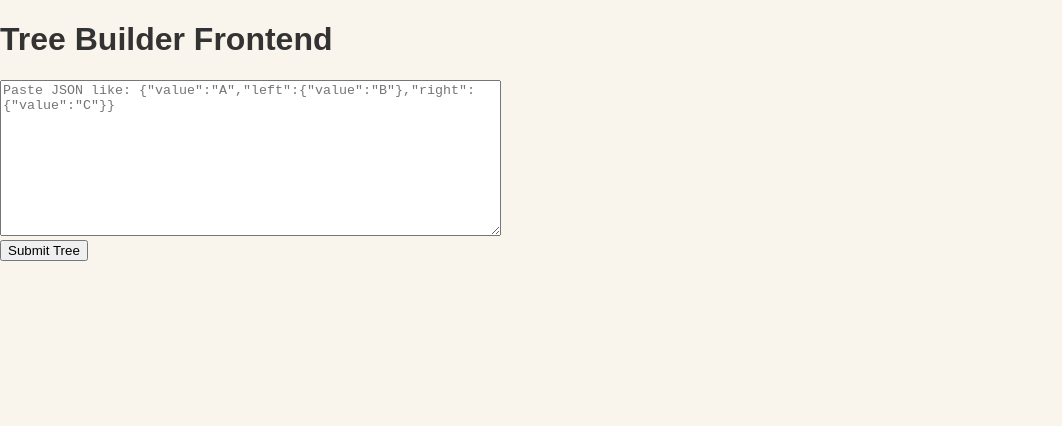
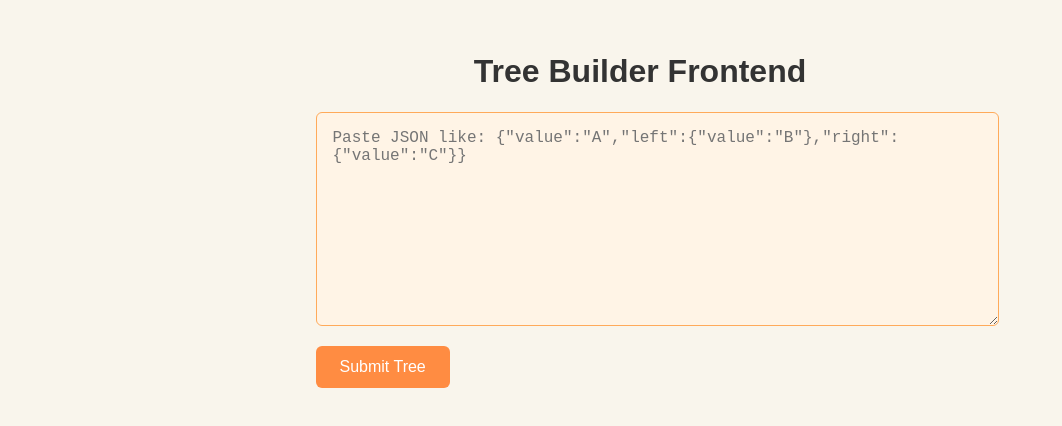
Before and after one commit to BJamesShea/treebuilder-frontend, a React (Create React App) app: page / in a window 1280 px wide. Shown: the top 426 px of the page, without its empty margins (0-1062 px from the left). Built offline with nearby package versions, Linux system fonts and the light colour scheme.

Commit message:
styling - centered forms, changed button color + fade in / out and added border radius

```diff
--- a/src/App.css
+++ b/src/App.css
@@ -5,3 +5,51 @@ body {
   margin: 0;
   padding: 0;
 }
+
+.app-container {
+  display: flex;
+  flex-direction: column;
+  align-items: center;
+  padding: 2rem;
+  min-height: 100vh;
+}
+
+textarea {
+  background-color: #fff4e6;
+  border: 1px solid #ffaa5a;
+  padding: 1rem;
+  font-size: 1rem;
+  border-radius: 6px;
+  color: #5a3e1b;
+  width: 100%;
+  max-width: 700px;
+}
+
+button {
+  margin-top: 1rem;
+  background-color: #ff8c42;
+  border: none;
+  padding: 0.75rem 1.5rem;
+  border-radius: 6px;
+  color: white;
+  font-size: 1rem;
+  cursor: pointer;
+  transition: background-color 0.2s ease-in-out;
+}
+
+button:hover {
+  background-color: #e67700;
+}
+
+.response-container {
+  margin-top: 2rem;
+  width: 100%;
+  max-width: 700px;
+}
+
+pre {
+  background-color: #f0f0f0;
+  padding: 1rem;
+  border-radius: 6px;
+  overflow-x: auto;
+}
```
Also changed, not shown: src/App.js (+0 -7 lines).
